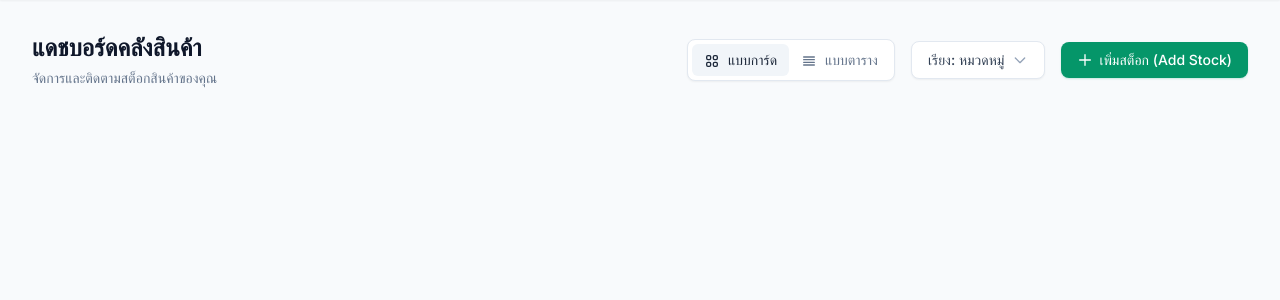
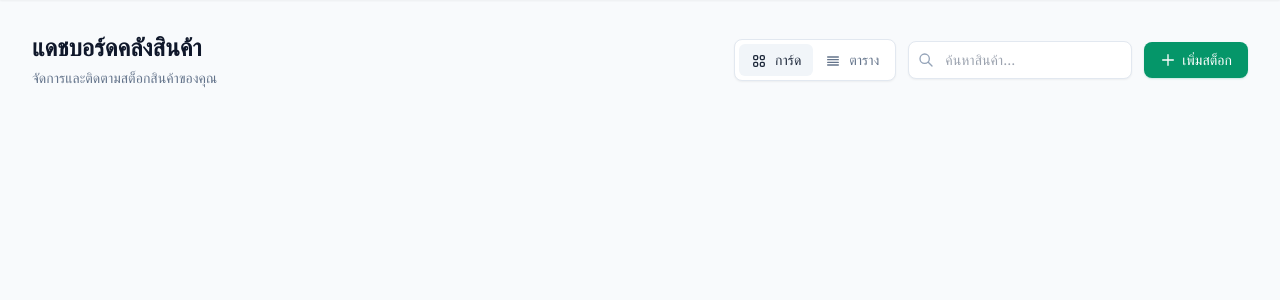
Before and after one commit to nuntawatrod/webpro_wms, a Node server app: template views/index.ejs in a window 1280 px wide. Shown: the part 65-365 px from the top of the page. Run offline with Node 20, Linux system fonts and the light colour scheme; the template is opened without the code that fills it, so the values that code supplies are empty; some libraries are stand-ins or nearby versions.

Commit message:
intigate admin menu in navbar

```diff
--- a/public/js/main.js
+++ b/public/js/main.js
@@ -67,8 +67,8 @@ document.addEventListener('DOMContentLoaded', () => {
 // ============================================
 function initDashboard() {
     let inventoryData = [];
-    let currentSort = 'category'; // default
     let currentView = 'grid'; // default
+    let currentSearch = '';
     let currentCategory = 'all';
     let currentPage = 1;
     const PAGE_SIZE = 100;
@@ -138,42 +138,19 @@ function initDashboard() {
         }
         emptyState.classList.add('hidden');
 
-        // Filter by category
-        const filtered = currentCategory === 'all'
-            ? inventoryData
-            : inventoryData.filter(p => (p.category_name || 'ทั่วไป') === currentCategory);
+        // Filter by category then search
+        const filtered = inventoryData.filter(p => {
+            const matchCat = currentCategory === 'all' || (p.category_name || 'ทั่วไป') === currentCategory;
+            const matchSearch = currentSearch === '' || p.product_name.toLowerCase().includes(currentSearch);
+            return matchCat && matchSearch;
+        });
 
-        // Sort
+        // Default sort: category then name
         const sortedData = [...filtered].sort((a, b) => {
-            if (currentSort === 'category') {
-                const catA = a.category_name || '';
-                const catB = b.category_name || '';
-                if (catA === catB) return a.product_name.localeCompare(b.product_name);
-                return catA.localeCompare(catB);
-            }
-            if (currentSort === 'az') return a.product_name.localeCompare(b.product_name);
-            if (currentSort === 'newest') {
-                const dateA = a.batches.length ? Math.max(...a.batches.map(b => new Date(b.receive_date).getTime())) : 0;
-                const dateB = b.batches.length ? Math.max(...b.batches.map(b => new Date(b.receive_date).getTime())) : 0;
-                return dateB - dateA;
-            }
-            if (currentSort === 'expiring') {
-                const expA = a.batches.reduce((nearest, b) => {
-                    if (!b.expiry_date) return nearest;
-                    const d = new Date(b.expiry_date).getTime();
-                    return nearest === null ? d : Math.min(nearest, d);
-                }, null);
-                const expB = b.batches.reduce((nearest, b) => {
-                    if (!b.expiry_date) return nearest;
-                    const d = new Date(b.expiry_date).getTime();
-                    return nearest === null ? d : Math.min(nearest, d);
-                }, null);
-                if (expA === null && expB === null) return 0;
-                if (expA === null) return 1;
-                if (expB === null) return -1;
-                return expA - expB;
-            }
-            return 0;
+            const catA = a.category_name || '';
+            const catB = b.category_name || '';
+            if (catA !== catB) return catA.localeCompare(catB);
+            return a.product_name.localeCompare(b.product_name);
         });
 
         // Paginate
@@ -288,9 +265,12 @@ function initDashboard() {
                 return d !== null && d <= 2;
             });
 
-            // Master Row
+            // Master Row — strong red background if any batch expires within 2 days
             const tr = document.createElement('tr');
-            tr.className = `hover:bg-slate-50 transition-colors group border-b border-slate-100 ${isExpiringSoonOverall ? 'bg-rose-50/30' : ''}`;
+            tr.className = `transition-colors group border-b border-slate-100 ${isExpiringSoonOverall
+                    ? 'bg-rose-100 hover:bg-rose-200'
+                    : 'hover:bg-slate-50'
+                }`;
 
             const imgCellHtml = product.image_url
                 ? `<img src="${product.image_url}" class="h-10 w-10 object-contain rounded bg-white border border-slate-200 p-0.5">`
@@ -404,27 +384,15 @@ function initDashboard() {
         renderData();
     });
 
-    const sortDropdownContainer = document.getElementById('sortDropdownContainer');
-    const sortMenu = document.getElementById('sortMenu');
-    const btnSort = document.getElementById('btnSort');
-    const sortLabel = document.getElementById('sortLabel');
-
-    btnSort.addEventListener('click', (e) => {
-        e.stopPropagation();
-        sortMenu.classList.toggle('hidden');
-    });
-
-    document.addEventListener('click', () => {
-        sortMenu.classList.add('hidden');
-    });
-
-    sortMenu.querySelectorAll('[data-sort]').forEach(item => {
-        item.addEventListener('click', (e) => {
-            currentSort = e.target.dataset.sort;
-            sortLabel.textContent = `เรียง: ${e.target.textContent}`;
+    // Search box
+    const searchBox = document.getElementById('productSearchBox');
+    if (searchBox) {
+        searchBox.addEventListener('input', (e) => {
+            currentSearch = e.target.value.toLowerCase().trim();
+            currentPage = 1;
             renderData();
         });
-    });
+    }
 
     // Custom Add Product Modal Logic
     const btnAddProduct = document.getElementById('btnAddProduct');
--- a/views/index.ejs
+++ b/views/index.ejs
@@ -18,7 +18,7 @@
                         <p class="text-sm text-slate-500 mt-1">จัดการและติดตามสต็อกสินค้าของคุณ</p>
                     </div>
 
-                    <div class="flex items-center space-x-4">
+                    <div class="flex items-center gap-3 flex-wrap">
                         <!-- View Toggle Buttons -->
                         <div class="bg-white p-1 rounded-lg border border-slate-200 flex shadow-sm">
                             <button id="btnGridView"
@@ -29,7 +29,7 @@
                                         d="M4 6a2 2 0 012-2h2a2 2 0 012 2v2a2 2 0 01-2 2H6a2 2 0 01-2-2V6zM14 6a2 2 0 012-2h2a2 2 0 012 2v2a2 2 0 01-2 2h-2a2 2 0 01-2-2V6zM4 16a2 2 0 012-2h2a2 2 0 012 2v2a2 2 0 01-2 2H6a2 2 0 01-2-2v-2zM14 16a2 2 0 012-2h2a2 2 0 012 2v2a2 2 0 01-2 2h-2a2 2 0 01-2-2v-2z">
                                     </path>
                                 </svg>
-                                แบบการ์ด
+                                การ์ด
                             </button>
                             <button id="btnTableView"
                                 class="px-3 py-1.5 rounded-md text-sm font-medium text-slate-500 hover:text-slate-800 transition-colors focus:outline-none focus:ring-2 focus:ring-emerald-500">
@@ -38,35 +38,19 @@
                                     <path stroke-linecap="round" stroke-linejoin="round" stroke-width="2"
                                         d="M4 6h16M4 10h16M4 14h16M4 18h16"></path>
                                 </svg>
-                                แบบตาราง
+                                ตาราง
                             </button>
                         </div>
 
-                        <!-- Sort Dropdown (Custom) -->
-                        <div class="relative" id="sortDropdownContainer">
-                            <button id="btnSort"
-                                class="bg-white border border-slate-200 text-slate-700 px-4 py-2 rounded-lg text-sm font-medium hover:bg-slate-50 flex items-center shadow-sm focus:outline-none focus:ring-2 focus:ring-emerald-500 transition-all">
-                                <span id="sortLabel">เรียง: หมวดหมู่</span>
-                                <svg class="w-4 h-4 ml-2 text-slate-400" fill="none" stroke="currentColor"
-                                    viewBox="0 0 24 24">
-                                    <path stroke-linecap="round" stroke-linejoin="round" stroke-width="2"
-                                        d="M19 9l-7 7-7-7"></path>
-                                </svg>
-                            </button>
-                            <!-- Dropdown Menu -->
-                            <div id="sortMenu"
-                                class="hidden absolute right-0 mt-2 w-48 bg-white rounded-lg shadow-lg border border-slate-100 py-1 z-50 animate-fade-in">
-                                <div class="px-4 py-2 text-xs font-semibold text-slate-500 uppercase tracking-wider">
-                                    จัดเรียงตาม</div>
-                                <div class="cursor-pointer px-4 py-2 text-sm text-slate-700 hover:bg-slate-50 hover:text-emerald-600 transition-colors"
-                                    data-sort="category">หมวดหมู่สินค้า</div>
-                                <div class="cursor-pointer px-4 py-2 text-sm text-slate-700 hover:bg-slate-50 hover:text-emerald-600 transition-colors"
-                                    data-sort="az">ชื่อสินค้า (A-Z)</div>
-                                <div class="cursor-pointer px-4 py-2 text-sm text-slate-700 hover:bg-slate-50 hover:text-emerald-600 transition-colors"
-                                    data-sort="expiring">วันหมดอายุ (ใกล้ที่สุด)</div>
-                                <div class="cursor-pointer px-4 py-2 text-sm text-slate-700 hover:bg-slate-50 hover:text-emerald-600 transition-colors"
-                                    data-sort="newest">เพิ่มล่าสุด</div>
-                            </div>
+                        <!-- Search Box -->
+                        <div class="relative">
+                            <input id="productSearchBox" type="text" placeholder="ค้นหาสินค้า..."
+                                class="pl-9 pr-4 py-2 bg-white border border-slate-200 rounded-lg text-sm shadow-sm focus:outline-none focus:ring-2 focus:ring-emerald-500 focus:border-emerald-500 w-48 sm:w-56 transition-all">
+                            <svg class="w-4 h-4 text-slate-400 absolute left-2.5 top-1/2 -translate-y-1/2 pointer-events-none"
+                                fill="none" stroke="currentColor" viewBox="0 0 24 24">
+                                <path stroke-linecap="round" stroke-linejoin="round" stroke-width="2"
+                                    d="M21 21l-6-6m2-5a7 7 0 11-14 0 7 7 0 0114 0z"></path>
+                            </svg>
                         </div>
 
                         <button id="btnAddProduct"
@@ -75,7 +59,7 @@
                                 <path stroke-linecap="round" stroke-linejoin="round" stroke-width="2"
                                     d="M12 4v16m8-8H4"></path>
                             </svg>
-                            เพิ่มสต็อก (Add Stock)
+                            เพิ่มสต็อก
                         </button>
                     </div>
                 </div>
--- a/views/layout/navbar.ejs
+++ b/views/layout/navbar.ejs
@@ -17,22 +17,8 @@
                     class="<%= locals.activePage === 'history' ? 'text-emerald-600 border-b-2 border-emerald-600' : 'text-slate-500 hover:text-slate-700 hover:border-b-2 hover:border-slate-300' %> px-1 py-5 text-sm font-medium transition-colors">ประวัติ</a>
 
                 <% if (user && user.role==='admin' ) { %>
-                    <div class="relative group">
-                        <button
-                            class="<%= locals.activePage === 'admin' ? 'text-emerald-600 border-b-2 border-emerald-600' : 'text-slate-500 hover:text-slate-700 hover:border-b-2 hover:border-slate-300' %> px-1 py-5 text-sm font-medium transition-colors flex items-center">
-                            ผู้ดูแลระบบ <svg class="w-4 h-4 ml-1" fill="none" stroke="currentColor" viewBox="0 0 24 24">
-                                <path stroke-linecap="round" stroke-linejoin="round" stroke-width="2"
-                                    d="M19 9l-7 7-7-7"></path>
-                            </svg>
-                        </button>
-                        <div
-                            class="absolute right-0 mt-0 w-48 bg-white border border-slate-200 rounded-md shadow-lg hidden group-hover:block z-50">
-                            <a href="/admin"
-                                class="block px-4 py-2 text-sm text-slate-700 hover:bg-emerald-50 hover:text-emerald-600 border-b border-slate-100">แดชบอร์ดสถิติ</a>
-                            <a href="/admin/users"
-                                class="block px-4 py-2 text-sm text-slate-700 hover:bg-emerald-50 hover:text-emerald-600">จัดการผู้ใช้</a>
-                        </div>
-                    </div>
+                    <a href="/admin"
+                        class="<%= locals.activePage === 'admin' ? 'text-emerald-600 border-b-2 border-emerald-600' : 'text-slate-500 hover:text-slate-700 hover:border-b-2 hover:border-slate-300' %> px-1 py-5 text-sm font-medium transition-colors">ผู้ดูแลระบบ</a>
                     <% } %>
 
                         <form action="/logout" method="POST" class="ml-4 pl-4 border-l border-slate-200 py-3 block">
```
Also changed, not shown: views/admin_dashboard.ejs (+4 -41 lines).
